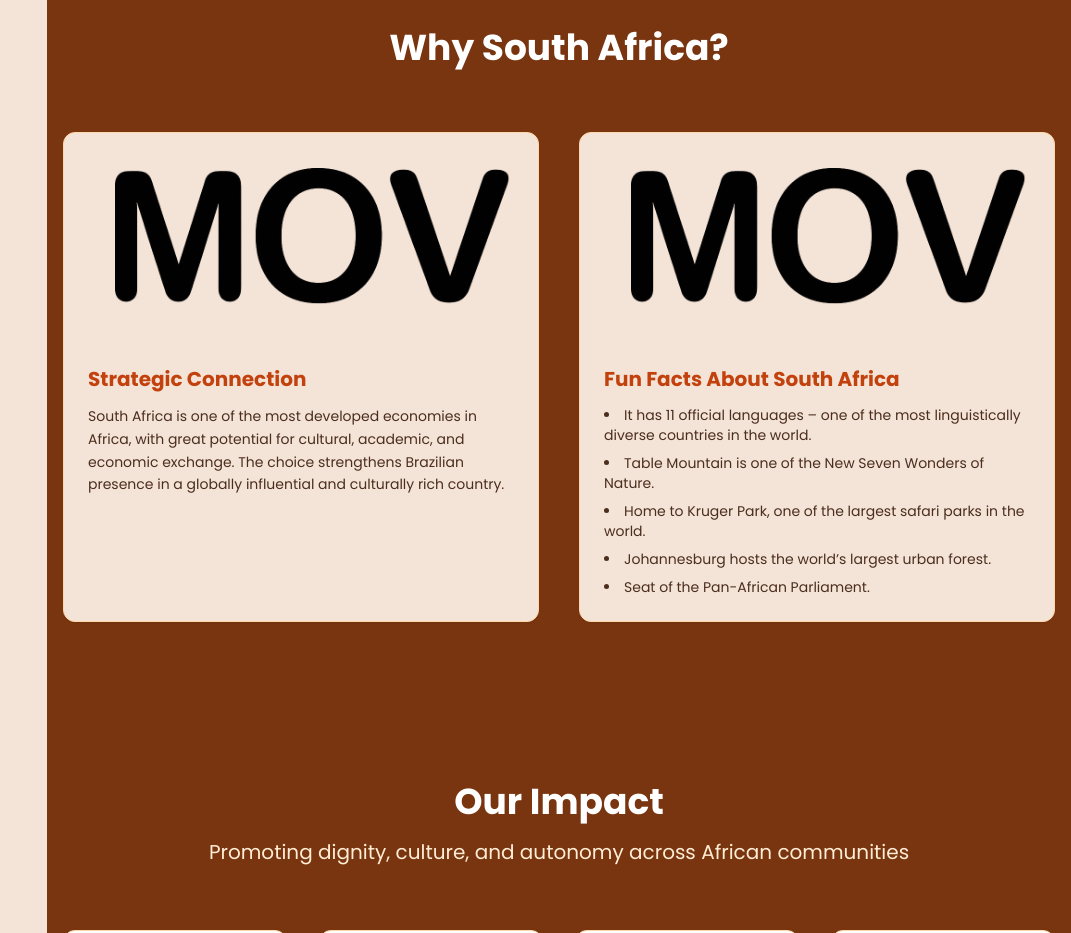
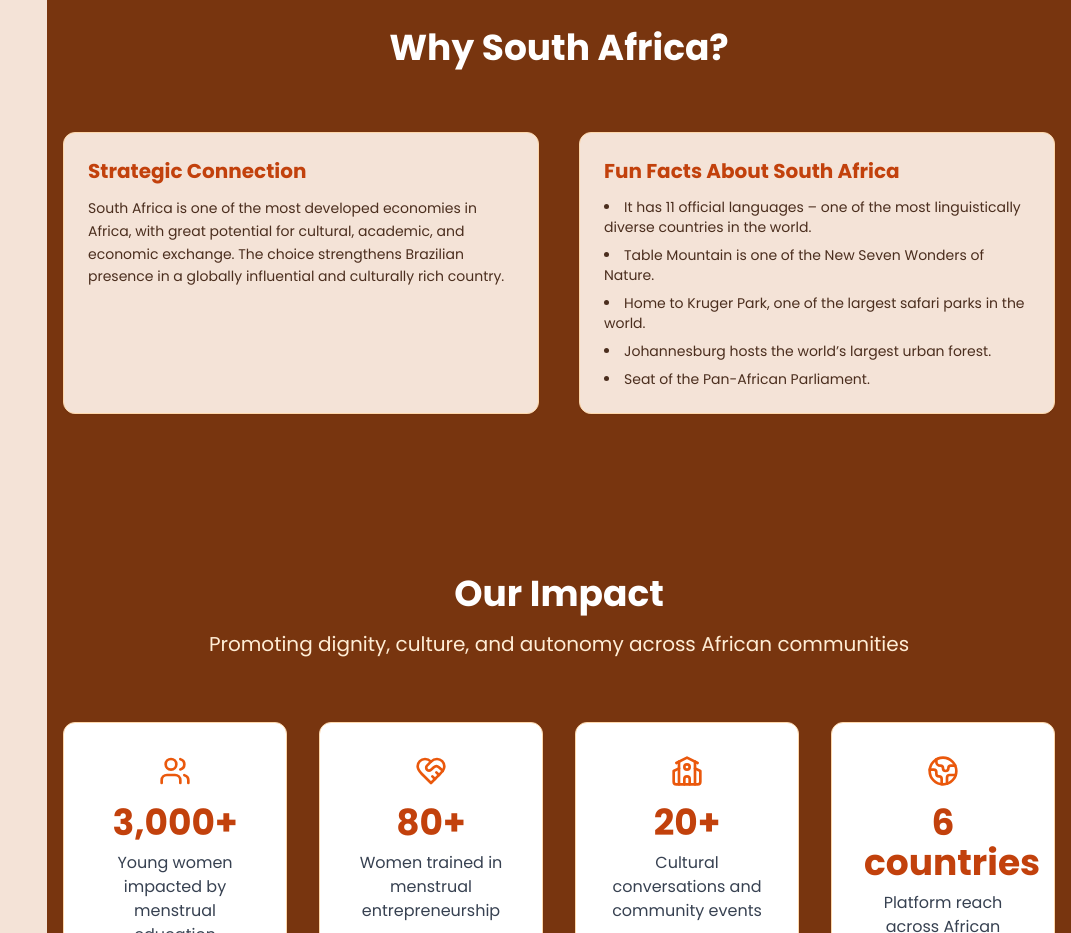
Before and after one commit to SergioLuiz10/africa, a React (Vite) app: page / in a window 1280 px wide. Shown: the part 4480-5413 px from the top of the page, without its empty margins (209-1280 px from the left). Built offline with nearby package versions, Linux system fonts and the light colour scheme.

Commit message:
fotos removidas

```diff
--- a/src/components/Project.tsx
+++ b/src/components/Project.tsx
@@ -1,7 +1,5 @@
 import React from "react";
 import { motion } from "framer-motion";
-import imagemAfrica from "../assets/Movvvlogo.png"; // Ex: MOV
-import imagemCuriosidades from "../assets/Movvvlogo.png"; // Ex: MOV
 
 interface SouthAfricaProps {
   language: string;
@@ -62,11 +60,7 @@ const SouthAfricaSection: React.FC<SouthAfricaProps> = ({ language }) => {
             viewport={{ once: true }}
             transition={{ duration: 0.6, delay: 0.2 }}
           >
-            <img
-              src={imagemAfrica}
-              alt="África do Sul"
-              className="w-full h-52 object-cover"
-            />
+
             <div className="p-6">
               <h3 className="text-xl font-bold text-orange-700 mb-3">
                 {language === "pt"
@@ -87,11 +81,7 @@ const SouthAfricaSection: React.FC<SouthAfricaProps> = ({ language }) => {
             viewport={{ once: true }}
             transition={{ duration: 0.6, delay: 0.4 }}
           >
-            <img
-              src={imagemCuriosidades}
-              alt="Curiosidades da África do Sul"
-              className="w-full h-52 object-cover"
-            />
+
             <div className="p-6">
               <h3 className="text-xl font-bold text-orange-700 mb-3">
                 {t.factsTitle}
```
